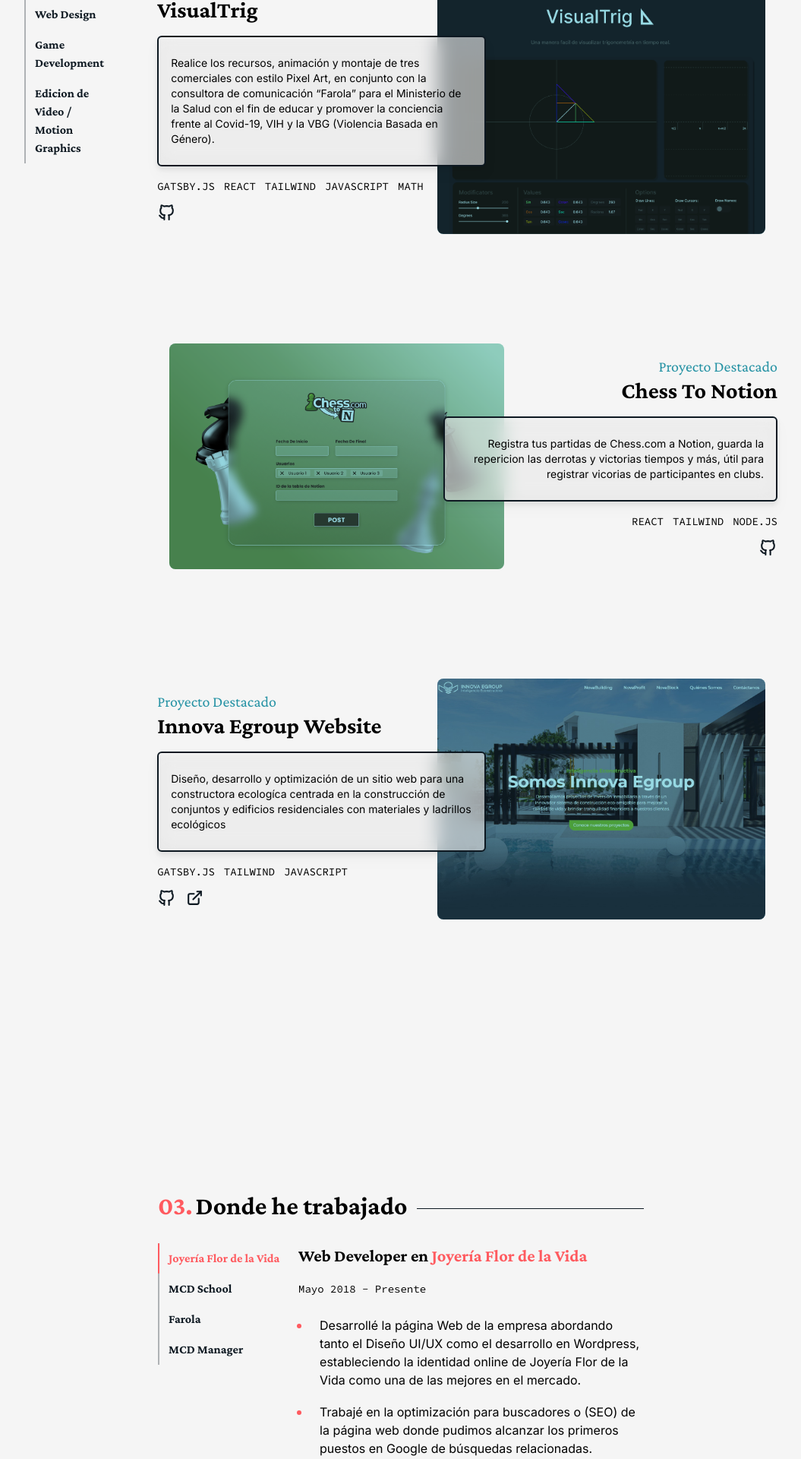
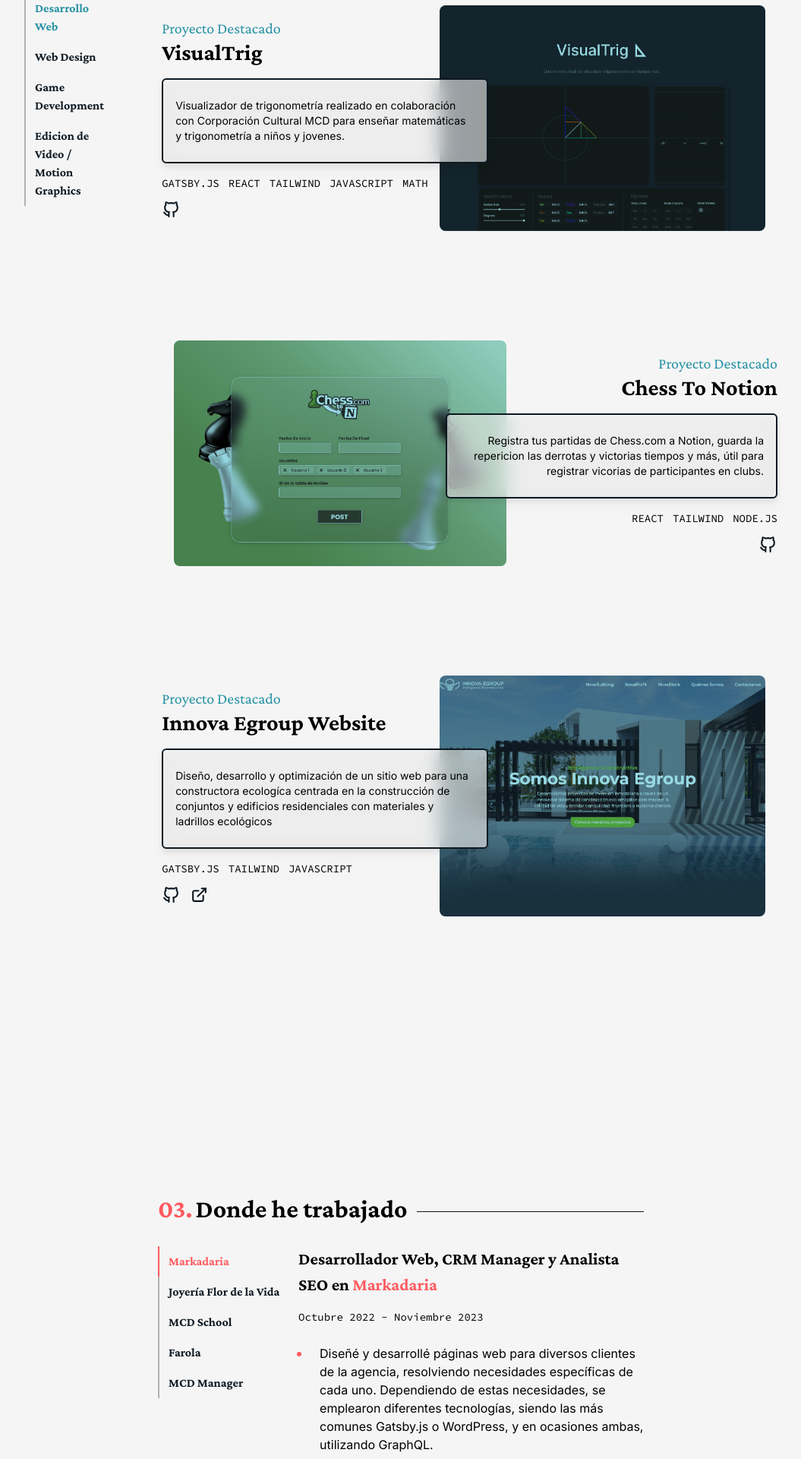
Before and after one commit to AlejandroDagobah/dagobah-landing-page, a React (Create React App) app: page / in a window 1280 px wide. Shown: the part 1794-3714 px from the top of the page at 76% size, without its empty margins (112-1167 px from the left). Built offline with nearby package versions, Linux system fonts and the light colour scheme.

Commit message:
ADD actualización trabajos

```diff
--- a/src/App.js
+++ b/src/App.js
@@ -54,7 +54,7 @@
                 initial= {cardVariants.offscreen}
                 whileInView={cardVariants.onscreen}
                 viewport={{ once: true, amount: 0.2 }}
-                className={`${styles.boxWidth} px-3 sm:px-10 lg:px-36 w-full`}>
+                className={`${styles.boxWidth} px-3 sm:px-10 lg:px-36 my-14 w-full`}>
               <Websites/>
             </motion.div>
 
@@ -62,7 +62,7 @@
               initial= {cardVariants.offscreen}
               whileInView={cardVariants.onscreen}
               viewport={{ once: true, amount: 0.5 }}
-            className={`${styles.boxWidth} my-44 sm:pl-10 sm:pr-4 px-3 md:px-36 lg:px-80`}>
+            className={`${styles.boxWidth} my-32 sm:pl-10 sm:pr-4 px-3 md:px-36 lg:px-80`}>
               <Work/>
             </motion.div>
 
--- a/src/components/FixedContact.jsx
+++ b/src/components/FixedContact.jsx
@@ -29,7 +29,7 @@
                     </a>
                 </li>
                 <li className="py-2 px-3 lg:px-0">
-                    <a href="https://www.instagram.com/ale_develops/" target="_noreferrer">
+                    <a href="https://www.instagram.com/aledevelops/" target="_noreferrer">
                         <IconBrandInstagram size={25} className="transition duration-200 text-secondary hover:text-aleRed cursor-pointer"/>
                     </a>
                 </li>
--- a/src/info.js
+++ b/src/info.js
@@ -79,7 +79,7 @@
                 img: "./img/projects/trigonometry.png",
                 title: "VisualTrig",
                 subtitle: "Proyecto Destacado",
-                description: "Realice los recursos, animación y montaje de tres comerciales con estilo Pixel Art, en conjunto con la consultora de comunicación “Farola” para el Ministerio de la Salud con el fin de educar y promover la conciencia frente al Covid-19, VIH y la VBG (Violencia Basada en Género).",
+                description: "Visualizador de trigonometría realizado en colaboración con Corporación Cultural MCD para enseñar matemáticas y trigonometría a niños y jovenes.",
                 tags: ["GATSBY.JS", "REACT", "TAILWIND", "JAVASCRIPT", "MATH"],
                 repoURL: "https://github.com/AlejandroDagobah/trigonofiesta-dagobah"
             },
@@ -109,7 +109,7 @@
                 img: "./img/quality-1.jpg",
                 title: "Sitio Web Quality B2B",
                 subtitle: "Proyecto Destacado",
-                description: "Sitio web que diseñé y desarrollé para Quality B2B enfocada en presentar la marca y los productos como la solución ambiental a productos de limpieza para negocios, organizaciones y grandes fábricas.",
+                description: "Sitio web que diseñé y desarrollé para Quality B2B enfocada en presentar la marca y productos de limpieza ecológicos para negocios, organizaciones y grandes fábricas.",
                 tags: ['UI/UX Design', 'Web Development', 'Wordpress'],
                 prodURL: "https://joyeriaflordelavida.com/"
             },
@@ -117,7 +117,7 @@
                 img: "./img/fdlv.jpg",
                 title: "E-Commerce Joyería Flor de la Vida",
                 subtitle: "Proyecto Destacado",
-                description: "ealice el diseño UI/UX y desarrolle en Wordpress esta \r\n e-commerce para la empresa “Joyería Flor de la Vida”. Además optimice el SEO para alcanzar los primeros puestos en las búsquedas relacionadas.",
+                description: "Realice el diseño UI/UX y desarrolle en Wordpress esta \r\n e-commerce para la empresa “Joyería Flor de la Vida”. Además optimice el SEO para alcanzar los primeros puestos en las búsquedas relacionadas.",
                 tags: ['e-commerce', 'Web Development', 'Wordpress', 'SEO'],
                 prodURL: "https://joyeriaflordelavida.com/"
             },
@@ -125,7 +125,7 @@
                 img: "./img/publimachine.jpg",
                 title: "E-Commerce Publimachine",
                 subtitle: "Proyecto Destacado",
-                description: "Sitio web que diseñé y desarrollé para una e-commerce de servicios de diseño gráfico",
+                description: "Sitio web que diseñé y desarrollé para una e-commerce de servicios de diseño gráfico.",
                 tags: ['e-commerce', 'UI/UX Design', 'Web Development', 'Wordpress'],
                 repoURL: "#",
                 prodURL: "#"
@@ -199,9 +199,20 @@
 
 const work = [
     {
-        charge:'Web Developer',
+        charge:'Desarrollador Web, CRM Manager y Analista SEO',
+        company:'Markadaria',
+        date:'Octubre 2022 - Noviembre 2023',
+        points:[
+            "Diseñé y desarrollé páginas web para diversos clientes de la agencia, resolviendo necesidades específicas de cada uno. Dependiendo de estas necesidades, se emplearon diferentes tecnologías, siendo las más comunes Gatsby.js o WordPress, y en ocasiones ambas, utilizando GraphQL.",
+            "Trabajé en la optimización para buscadores de las páginas web, manteniendo un estándar alto para el posicionamiento orgánico. Se dio especial atención a la mejora de las tasas de conversión de los anuncios SEM.",
+            "Realicé la integración y administración de diversos CRMs según las necesidades de cada negocio. Adapté los CRMs Kommo y Clientify en función del tipo de negocio, además de proporcionar capacitación a los ejecutivos de ventas. Estas acciones condujeron a una significativa mejora en los procesos y la tasa de conversión de ventas."
+        ],
+        url:"https://markadaria.com/"
+    },
+    {
+        charge:'Desarrollador Web y Diseñador Gráfico',
         company:'Joyería Flor de la Vida',
-        date:'Mayo 2018 - Presente',
+        date:'Mayo 2018 - Septiembre 2022',
         points:[
             "Desarrollé la página Web de la empresa abordando tanto el Diseño UI/UX como el desarrollo en Wordpress, estableciendo la identidad online de Joyería Flor de la Vida como una de las mejores en el mercado.",
             "Trabajé en la optimización para buscadores o (SEO) de la página web donde pudimos alcanzar los primeros puestos en Google de búsquedas relacionadas.",
@@ -210,16 +221,16 @@
         url:"https://joyeriaflordelavida.com/"
     },
     {
-        charge:'IT Teacher',
+        charge:'Profesor de Tecnología',
         company:'MCD School',
-        date:'Septiembre 2022 - Presente',
+        date:'Septiembre 2022 - Junio 2023',
         points:[
             "Trabajé medio tiempo enseñando desarrollo web (HTML, CSS, JS) e informática donde cree distintas aplicaciones para la enseñanza a jóvenes y niños entre las que se encuentran: un <a class='text-aleBlue hover:underline' href='https://github.com/AlejandroDagobah/trigonofiesta-dagobah'>Visualizador de trigonometría</a>, un <a class='text-aleBlue hover:underline' href='https://github.com/AlejandroDagobah/apocalyse-game-enable3D'>Juego de supervivencia</a> utilizando Enable.js y un <a class='text-aleBlue hover:underline' href='https://github.com/MCD-School/atom-visuzlizer'>Visualizador de átomos</a> utilizando Three.js.",
         ],
         url:"https://www.miconscienciadespierta.com/"
     },
     {
-        charge:'Freelance Graphic Designer',
+        charge:'Diseñador Gráfico Freelance',
         company:'Farola',
         date:'Abril 2022 - Presente',
         points:[
@@ -230,7 +241,7 @@
         url:"https://www.farola.com.ec/"
     },
     {
-        charge:'Freelance Web Developer',
+        charge:'Desarrollador Web y Diseñador Gráfico',
         company:'MCD Manager',
         date:'Julio 2018 - Septiembre 2021',
         points:[
```
